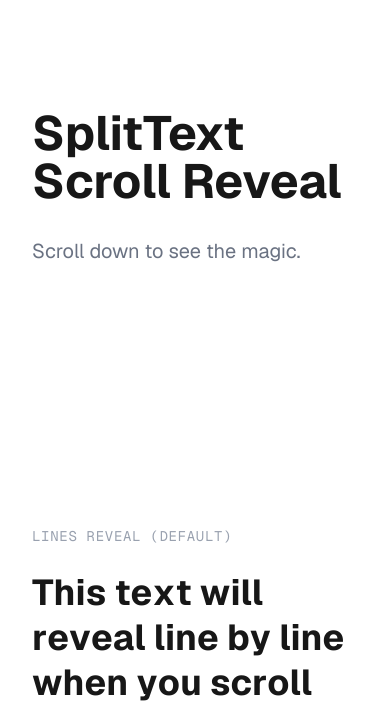
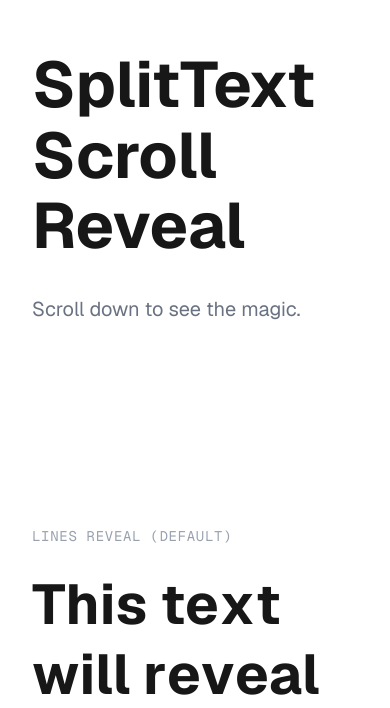
Before and after one commit to automeshan/split-text-skill, a Next.js app: page / in a window 390 px wide. Shown: the part 136-844 px from the top of the page. Built offline with nearby package versions, Linux system fonts and the light colour scheme.

Commit message:
refactor: Integrate a responsive scaling system using CSS variables and update page elements to use relative units and a new container class.

```diff
--- a/app/globals.css
+++ b/app/globals.css
@@ -3,6 +3,38 @@
 :root {
   --background: #ffffff;
   --foreground: #171717;
+
+  /* ------------------------- Scaling System by Osmo [https://osmo.supply/] ------------------------- */
+  --size-unit: 16;
+  /* body font-size in design - no px */
+  --size-container-ideal: 1440;
+  /* screen-size in design - no px */
+  --size-container-min: 992px;
+  --size-container-max: 1920px;
+  --size-container: clamp(var(--size-container-min),
+      100vw,
+      var(--size-container-max));
+  --size-font: calc(var(--size-container) / (var(--size-container-ideal) / var(--size-unit)));
+}
+
+/* Tablet */
+@media screen and (max-width: 991px) {
+  :root {
+    --size-container-ideal: 834;
+    /* screen-size in design - no px */
+    --size-container-min: 768px;
+    --size-container-max: 991px;
+  }
+}
+
+/* Mobile Portrait */
+@media screen and (max-width: 479px) {
+  :root {
+    --size-container-ideal: 390;
+    /* screen-size in design - no px */
+    --size-container-min: 320px;
+    --size-container-max: 479px;
+  }
 }
 
 @theme inline {
@@ -23,4 +55,9 @@ body {
   background: var(--background);
   color: var(--foreground);
   font-family: Arial, Helvetica, sans-serif;
+  font-size: var(--size-font);
 }
+
+.container {
+  max-width: var(--size-container);
+}
--- a/app/page.js
+++ b/app/page.js
@@ -67,12 +67,12 @@ export default function Home() {
   return (
     <div
       ref={containerRef}
-      className="min-h-screen p-8 pb-20 sm:p-20 font-[family-name:var(--font-geist-sans)]"
+      className="min-h-screen p-[2em] pb-[5em] sm:p-[5em] font-[family-name:var(--font-geist-sans)]"
     >
-      <main className="flex flex-col gap-32 items-center sm:items-start max-w-4xl mx-auto py-20">
+      <main className="container mx-auto flex flex-col gap-[8em] items-center sm:items-start py-[5em]">
         <section className="h-[50vh] flex flex-col justify-center">
-          <h1 className="text-5xl font-bold mb-8">SplitText Scroll Reveal</h1>
-          <p className="text-xl text-gray-500">Scroll down to see the magic.</p>
+          <h1 className="text-[4em] leading-[1.1] font-bold mb-[0.5em]">SplitText Scroll Reveal</h1>
+          <p className="text-[1.25em] text-gray-500">Scroll down to see the magic.</p>
         </section>
 
         {/* Standard Reveals */}
@@ -81,7 +81,7 @@ export default function Home() {
             Lines Reveal (Default)
           </h2>
           <div
-            className="text-4xl md:text-6xl font-bold leading-tight overflow-hidden invisible transform-gpu [text-rendering:optimizeSpeed] [font-kerning:none]"
+            className="text-[3.5em] font-bold leading-tight overflow-hidden invisible transform-gpu [text-rendering:optimizeSpeed] [font-kerning:none]"
             data-split="heading"
             data-split-reveal="lines"
           >
@@ -95,7 +95,7 @@ export default function Home() {
             Words Reveal
           </h2>
           <div
-            className="text-4xl md:text-6xl font-bold leading-tight"
+            className="text-[3.5em] font-bold leading-tight"
             data-split="heading"
             data-split-reveal="words"
           >
@@ -109,7 +109,7 @@ export default function Home() {
             Chars Reveal
           </h2>
           <div
-            className="text-4xl md:text-6xl font-bold leading-tight invisible transform-gpu [text-rendering:optimizeSpeed] [font-kerning:none]"
+            className="text-[3.5em] font-bold leading-tight invisible transform-gpu [text-rendering:optimizeSpeed] [font-kerning:none]"
             data-split="heading"
             data-split-reveal="chars"
           >
@@ -134,7 +134,7 @@ export default function Home() {
             Scrub Lines
           </h2>
           <div
-            className="text-4xl md:text-6xl font-bold leading-tight invisible transform-gpu [text-rendering:optimizeSpeed] [font-kerning:none]"
+            className="text-[3.5em] font-bold leading-tight invisible transform-gpu [text-rendering:optimizeSpeed] [font-kerning:none]"
             data-split="heading"
             data-split-reveal="lines"
             data-scrub="true"
@@ -149,7 +149,7 @@ export default function Home() {
             Scrub Words
           </h2>
           <div
-            className="text-4xl md:text-6xl font-bold leading-tight invisible transform-gpu [text-rendering:optimizeSpeed] [font-kerning:none]"
+            className="text-[3.5em] font-bold leading-tight invisible transform-gpu [text-rendering:optimizeSpeed] [font-kerning:none]"
             data-split="heading"
             data-split-reveal="words"
             data-scrub="true"
```
